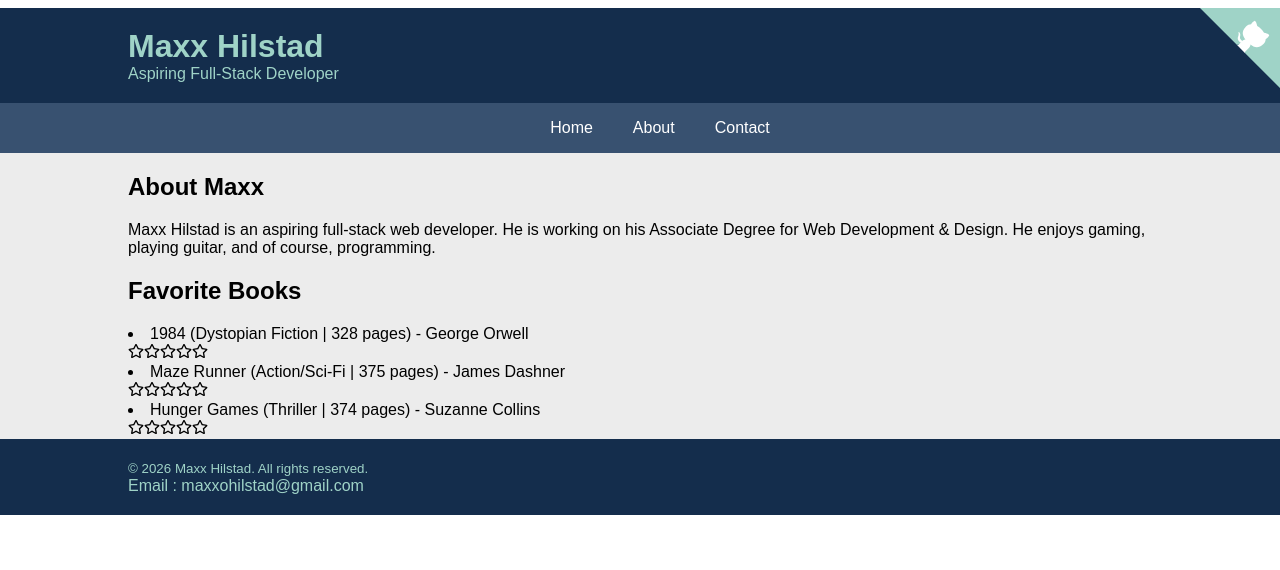
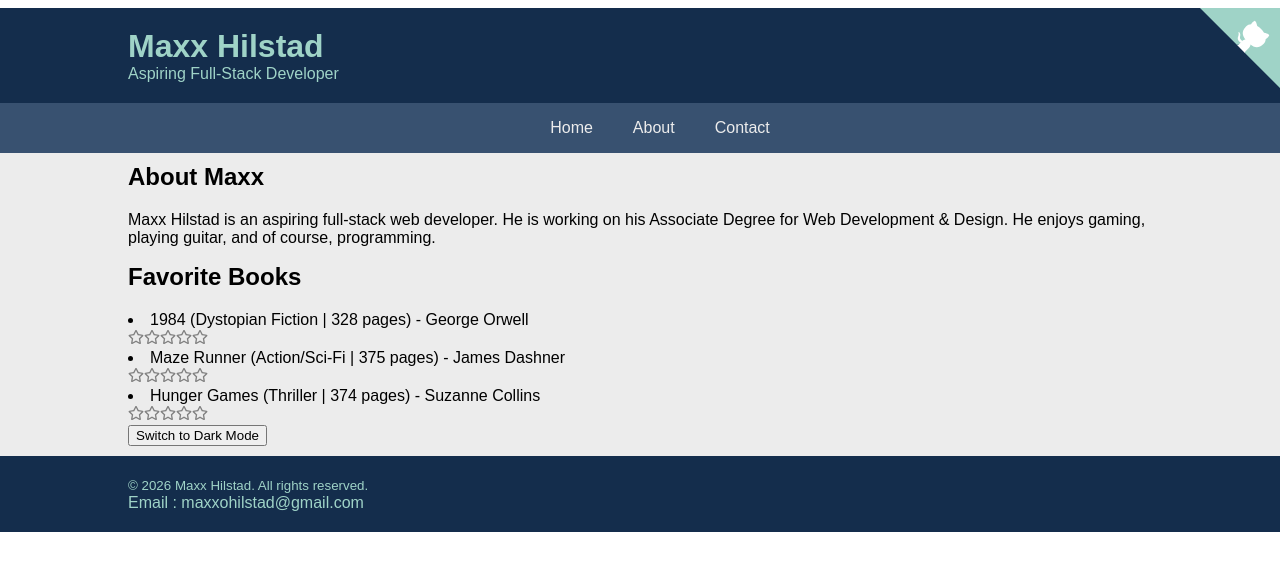
Before and after one commit to maxxhilstad/maxxhilstad.github.io, a React (Vite) app: page / in a window 1280 px wide. Shown: the top 570 px of the page. Built offline with nearby package versions, Linux system fonts and the light colour scheme.

Commit message:
Completed light and dark mode

```diff
--- a/src/App.jsx
+++ b/src/App.jsx
@@ -1,16 +1,22 @@
 
 import { useState, useEffect } from 'react'
 
-import Header from "./components/header.jsx"
-import Nav from "./components/Nav.jsx"
-import Footer from "./components/Footer.jsx"
-import StarRating from "./components/StarRating.jsx"
+import { headerLightStyle, headerDarkStyle, navLightStyle, navDarkStyle, mainLightStyle, mainDarkStyle, footerLightStyle, footerDarkStyle } from './ThemeStyles'
+
+import Header from "./components/header"
+import Nav from "./components/Nav"
+import Footer from "./components/Footer"
+import StarRating from "./components/StarRating"
+import ThemeToggle from "./components/ThemeToggle"
 
 const App = () =>{
 
   const [ books, setBooks ] = useState([])
   const [ isLoading, setIsLoading ] = useState(true)
   const [ error, setError ] = useState(null)
+
+  const [ theme, setTheme ] = useState('Light')
+
 
   useEffect(() => {
     (async () => {
@@ -38,12 +44,11 @@ const App = () =>{
   if (isLoading) return <div>Loading books...</div>
   if (error) return <div>Error: {error}</div>
 
-
   return (
     <>
       <div id="wrapper">
-      <Header name = "Maxx Hilstad" tagLine = "Aspiring Full-Stack Developer">
-        <Nav />
+      <Header name = "Maxx Hilstad" tagLine = "Aspiring Full-Stack Developer" headerStyle={theme == 'Light' ? headerLightStyle : headerDarkStyle}>
+        <Nav navStyle={theme == 'Light' ? navLightStyle : navDarkStyle}/>
       </Header>
       <a href="https://github.com/maxxhilstad/maxxhilstad.github.io" className="github-corner" aria-label="View source on GitHub">
         <svg width="80" height="80" viewBox="0 0 250 250" style={{fill:"var(--turquoise)", color:"#fff", position: "absolute", top: 0, border: 0, right: 0}} aria-hidden="true">
@@ -52,7 +57,8 @@ const App = () =>{
           <path d="M115.0,115.0 C114.9,115.1 118.7,116.5 119.8,115.4 L133.7,101.6 C136.9,99.2 139.9,98.4 142.2,98.6 C133.8,88.0 127.5,74.4 143.8,58.0 C148.5,53.4 154.0,51.2 159.7,51.0 C160.3,49.4 163.2,43.6 171.4,40.1 C171.4,40.1 176.1,42.5 178.8,56.2 C183.1,58.6 187.2,61.8 190.9,65.4 C194.5,69.0 197.7,73.2 200.1,77.6 C213.8,80.2 216.3,84.9 216.3,84.9 C212.7,93.1 206.9,96.0 205.4,96.6 C205.1,102.4 203.0,107.8 198.3,112.5 C181.9,128.9 168.3,122.5 157.7,114.1 C157.9,116.9 156.7,120.9 152.7,124.9 L141.0,136.5 C139.8,137.7 141.6,141.9 141.8,141.8 Z" fill="currentColor" className="octo-body"/>
         </svg>
       </a>
-      <main>
+      <main style={theme == 'Light' ? mainLightStyle : mainDarkStyle}>
+        <div className="setWidth">
         <section>
           <h2>About Maxx</h2>
           <p>Maxx Hilstad is an aspiring full-stack web developer. He is working on his Associate Degree for Web Development & Design. He enjoys gaming,
@@ -63,12 +69,14 @@ const App = () =>{
           <h2>Favorite Books</h2>
 
           {books.map(book => (
-            <li key={book.id}>{book.title} ({book.genre} | {book.pages} pages) - {book.author}<StarRating initialRating={book.rating}/></li>
+            <li key={book.id}>{book.title} ({book.genre} | {book.pages} pages) - {book.author}<StarRating initialRating={book.rating} color={'grey'}/></li>
           ))}
 
         </section>
+        <ThemeToggle theme={theme} setTheme={setTheme}/>
+        </div>
       </main>
-      <Footer />
+      <Footer footerStyle={theme == 'Light' ? footerLightStyle : footerDarkStyle}/>
       </div>
     </>
   )
--- /dev/null
+++ b/src/ThemeStyles.jsx
@@ -0,0 +1,42 @@
+
+import './index.css'
+
+export const headerLightStyle = {
+    backgroundColor: 'var(--darkblue)',
+    color: 'var(--turquoise)'
+}
+
+export const headerDarkStyle = {
+    backgroundColor: 'var(--lightblue)',
+    color: 'var(--lightgrey)'
+}
+
+export const navLightStyle = {
+    backgroundColor: 'var(--lightblue)',
+    color: 'var(--lightgrey)'
+}
+
+export const navDarkStyle = {
+    backgroundColor: 'var(--turquoise)',
+    color: 'var(--darkblue)'
+}
+
+export const mainLightStyle = {
+    backgroundColor: 'var(--lightgrey)',
+    color: 'black'
+}
+
+export const mainDarkStyle = {
+    backgroundColor: 'var(--darkblue',
+    color: 'var(--lightgrey)'
+}
+
+export const footerLightStyle = {
+    backgroundColor: 'var(--darkblue)',
+    color: 'var(--turquoise)'
+}
+
+export const footerDarkStyle = {
+    backgroundColor: 'var(--lightblue)',
+    color: 'var(--lightgrey)'
+}
--- a/src/components/Footer.jsx
+++ b/src/components/Footer.jsx
@@ -1,8 +1,5 @@
-const footerStyle = {
-    backgroundColor: 'var(--darkblue)'
-}
 
-const Footer = () => {
+const Footer = ({ footerStyle }) => {
     return (
         <>
             <footer style = { footerStyle } className = "full-width-bg">
--- a/src/components/Header.jsx
+++ b/src/components/Header.jsx
@@ -1,8 +1,5 @@
-const headerStyle = {
-    backgroundColor: 'var(--darkblue)'
-}
 
-const Header = ({ name, tagLine, children }) => {
+const Header = ({ name, tagLine, children, headerStyle }) => {
     return (
         <>
             <header style = { headerStyle }>
--- a/src/components/Nav.jsx
+++ b/src/components/Nav.jsx
@@ -1,8 +1,5 @@
-const navStyle = {
-    backgroundColor: 'var(--lightblue)'
-}
 
-const Nav = () => {
+const Nav = ({ navStyle }) => {
     return (
         <>
             <nav style = { navStyle } className = "full-width-bg">
--- /dev/null
+++ b/src/components/ThemeToggle.jsx
@@ -0,0 +1,27 @@
+
+import { useRef } from 'react'
+
+const ThemeToggle = ({ theme, setTheme }) => {
+
+    const inputRef = useRef(null)
+
+    let inactiveTheme = ''
+
+    theme == 'Dark' ? inactiveTheme = 'Light' : inactiveTheme = 'Dark'
+
+    const switchTheme = () => {
+        theme == 'Light' ? setTheme('Dark') : setTheme('Light')
+        inputRef.current.focus()
+    }
+
+    return (
+        <div>
+            <button
+                ref={inputRef}
+                onClick={switchTheme}
+            >Switch to { inactiveTheme } Mode</button>
+        </div>
+    )
+}
+
+export default ThemeToggle
--- a/src/index.css
+++ b/src/index.css
@@ -10,13 +10,21 @@
     background-color: var(--lightgrey);
 }
 
-main,
+nav a { color: inherit; }
+
+h2 { margin-top: 0;}
+
+.setWidth,
 header h1,
 header p,
 nav div,
 footer p {
     width: 80%;
     margin: auto;
+}
+
+.setWidth {
+    padding: 10px;
 }
 
 div#wrapper,
@@ -35,10 +43,10 @@ nav {
     margin-top: 20px;
 }
 
-header h1,
+/* header h1,
 header p {
     color: var(--turquoise);
-}
+} */
 
 nav ul {
     display: flex;
@@ -57,15 +65,15 @@ nav li {
 
 nav a {
     text-decoration: none;
-    color: white;
+    /* color: white; */
 }
 
 footer {
     padding: 20px;
 }
 
-footer p {
+/* footer p {
     color: var(--turquoise);
-}
+} */
 
 .github-corner:hover .octo-arm{animation:octocat-wave 560ms ease-in-out}@keyframes octocat-wave{0%,100%{transform:rotate(0)}20%,60%{transform:rotate(-25deg)}40%,80%{transform:rotate(10deg)}}@media (max-width:500px){.github-corner:hover .octo-arm{animation:none}.github-corner .octo-arm{animation:octocat-wave 560ms ease-in-out}}
```
Also changed, not shown: 5 other files (tests, documents, lock files or other folders).
